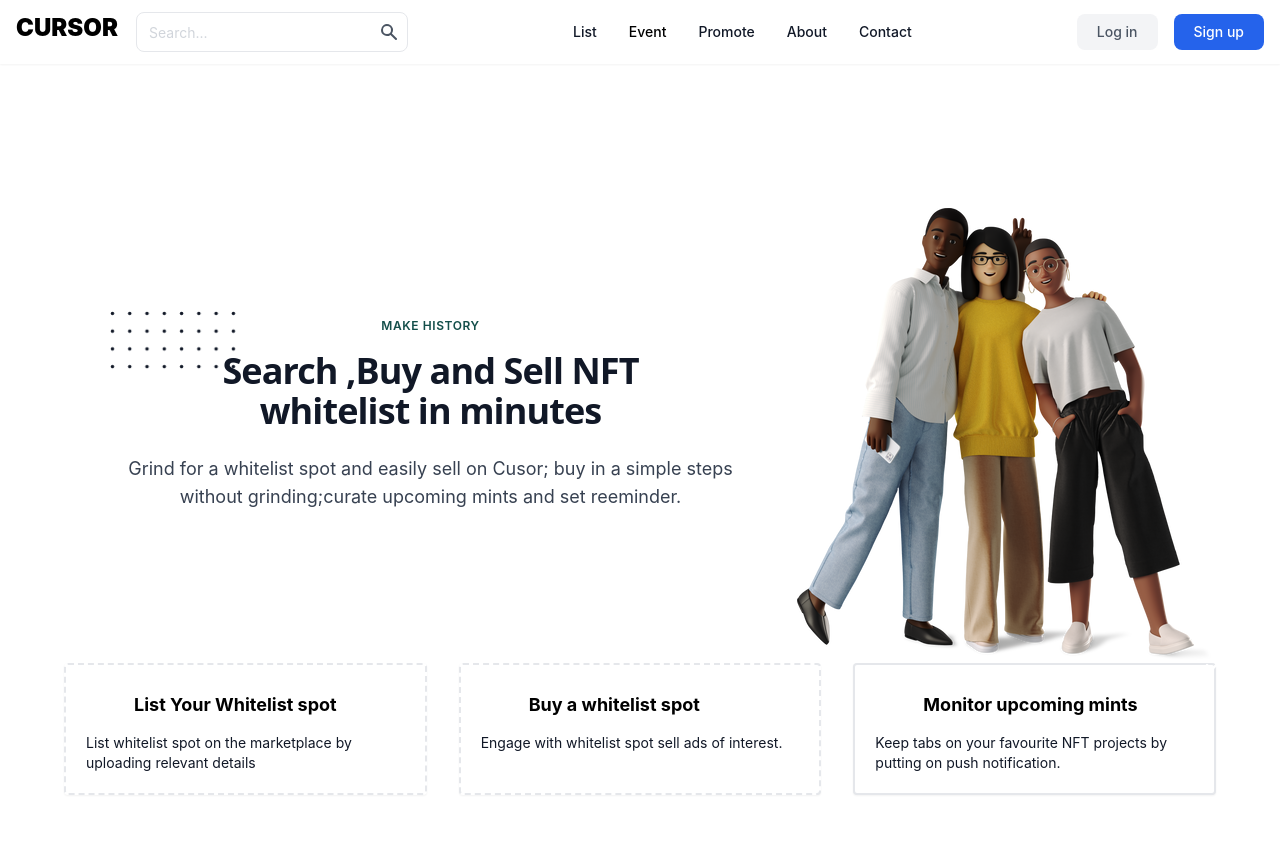
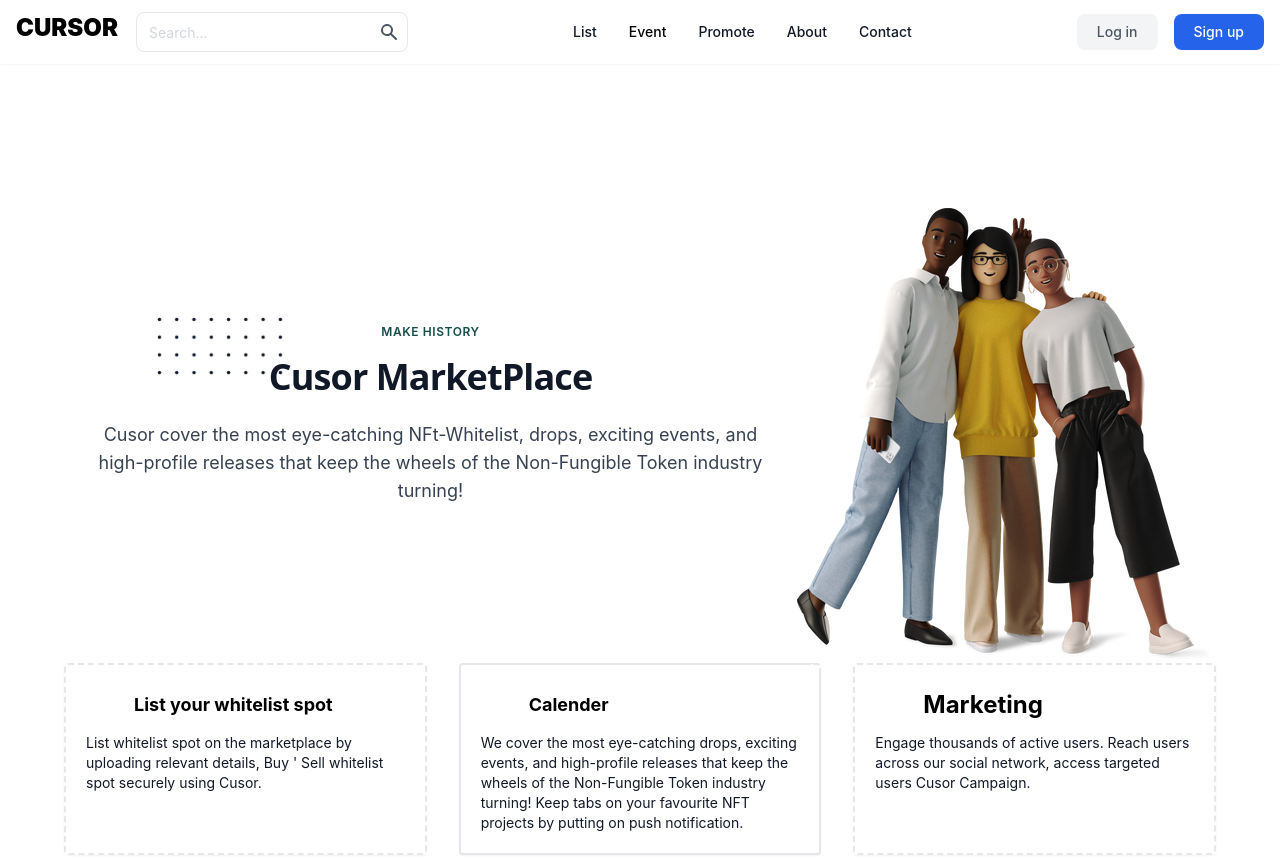
Before and after one commit to Nickblaq/static, a Next.js app: page / in a window 1280 px wide. Shown: the top 857 px of the page. Built offline with nearby package versions, Linux system fonts and the light colour scheme; a web font is replaced by a local one.

Commit message:
test 0.5

```diff
--- a/components/Step.jsx
+++ b/components/Step.jsx
@@ -35,12 +35,12 @@ export const Step = () => {
                   height="24"
                 />
               </svg>
-              <span className="relative">Search</span>
+              <span className="relative">Cusor</span>
             </span>{' '}
-            ,Buy and Sell NFT whitelist in minutes
+            MarketPlace
           </h2>
           <p className="text-base text-gray-700 md:text-lg">
-            Grind for a whitelist spot and easily sell on Cusor; buy in a simple steps without grinding;curate upcoming mints and set reeminder.
+          Cusor  cover the most eye-catching NFt-Whitelist, drops, exciting events, and high-profile releases that keep the wheels of the Non-Fungible Token industry turning!
           </p>
         </div>
         </div>
@@ -51,31 +51,22 @@ export const Step = () => {
               <p className="flex items-center justify-center w-10 h-10 mr-2 text-lg font-bold text-white rounded-full bg-deep-purple-accent-400">
                 1
               </p>
-              <p className="text-lg font-bold leading-5">List Your Whitelist spot</p>
+              <p className="text-lg font-bold leading-5">List your whitelist spot</p>
             </div>
             <p className="text-sm text-gray-900">
-              List whitelist spot on the marketplace by uploading relevant details
+              List whitelist spot on the marketplace by uploading relevant details, Buy &apos; Sell whitelist spot securely using Cusor.
             </p>
           </div>
-          <div className="p-5 duration-300 transform bg-white border-2 border-dashed rounded shadow-sm border-deep-purple-accent-200 hover:-translate-y-2">
-            <div className="flex items-center mb-2">
-              <p className="flex items-center justify-center w-10 h-10 mr-2 text-lg font-bold text-white rounded-full bg-deep-purple-accent-400">
-                2
-              </p>
-              <p className="text-lg font-bold leading-5">Buy a whitelist spot</p>
-            </div>
-            <p className="text-sm text-gray-900">
-              Engage with whitelist spot sell ads of interest.
-            </p>
-          </div>
+
           <div className="relative p-5 duration-300 transform bg-white border-2 rounded shadow-sm border-deep-purple-accent-700 hover:-translate-y-2">
             <div className="flex items-center mb-2">
               <p className="flex items-center justify-center w-10 h-10 mr-2 text-lg font-bold text-white rounded-full bg-deep-purple-accent-400">
                 3
               </p>
-              <p className="text-lg font-bold leading-5">Monitor upcoming mints</p>
+              <p className="text-lg font-bold leading-5">Calender</p>
             </div>
             <p className="text-sm text-gray-900">
+            We cover the most eye-catching drops, exciting events, and high-profile releases that keep the wheels of the Non-Fungible Token industry turning!
               Keep tabs on your favourite NFT projects by putting on push notification.
             </p>
             <p className="absolute top-0 right-0 flex items-center justify-center w-8 h-8 -mt-4 -mr-4 font-bold rounded-full bg-deep-purple-accent-400 sm:-mt-5 sm:-mr-5 sm:w-10 sm:h-10">
@@ -95,6 +86,17 @@ export const Step = () => {
               </svg>
             </p>
           </div>
+          <div className="p-5 duration-300 transform bg-white border-2 border-dashed rounded shadow-sm border-deep-purple-accent-200 hover:-translate-y-2">
+            <div className="flex items-center mb-2">
+              <p className="flex items-center justify-center w-10 h-10 mr-2 text-lg font-bold text-white rounded-full bg-deep-purple-accent-400">
+                2
+              </p>
+              <p className="text-2xl text-left font-bold leading-5">Marketing</p>
+            </div>
+            <p className="text-sm text-gray-900">
+              Engage thousands of active users. Reach users across our social network, access targeted users Cusor Campaign.
+            </p>
+          </div>
         </div>
       </div>
     );
```
